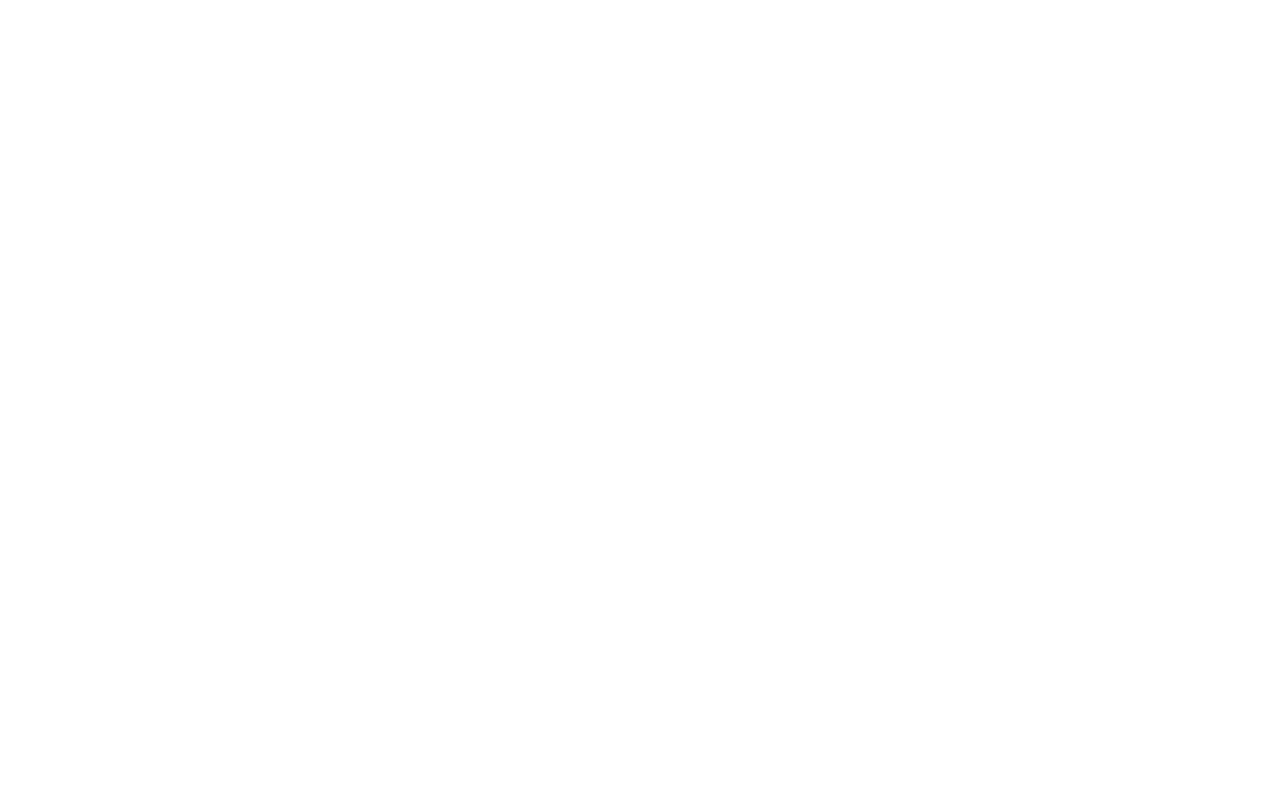
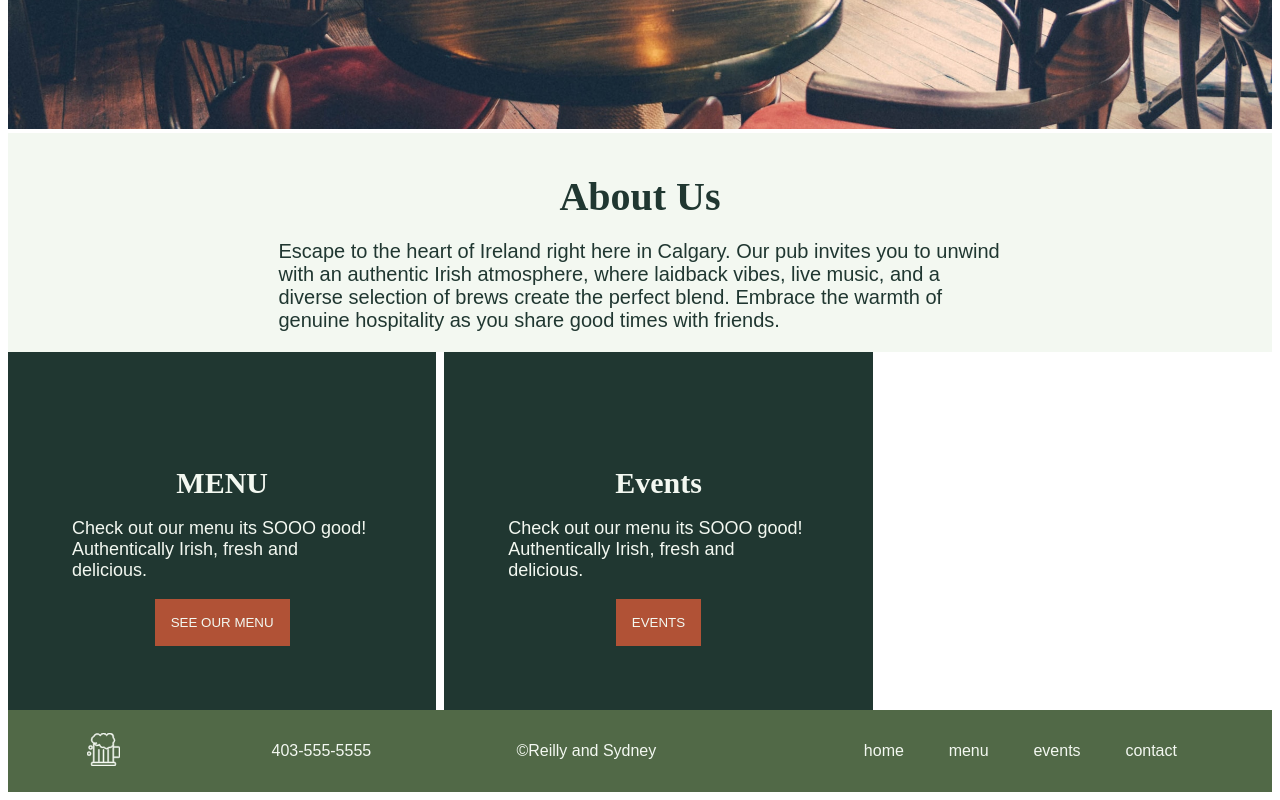
Before and after one commit to HazyInk/cpnt262-final-project, a SvelteKit app: page / in a window 1280 px wide. Shown: the part 780-1580 px from the top of the page. Before the commit the page ends 800 px from the top, so only its background shows below. Built offline with nearby package versions, Linux system fonts and the light colour scheme.

Commit message:
added main page styles and added empty menu page for main and nav to link to

```diff
--- a/src/lib/components/Footer.svelte
+++ b/src/lib/components/Footer.svelte
@@ -20,7 +20,7 @@
 
 <style>
 footer {
-    background-color: #28463E;
+    background-color: #516947;
     width: 100%;
     color: #F3F8F1;
     display: flex;
--- a/src/lib/components/NavBar.svelte
+++ b/src/lib/components/NavBar.svelte
@@ -2,8 +2,7 @@
   const navItems = [
     {name: 'home', href: "/"},
     {name:'menu', href:'/menu'},
-    {name:'events', href: '/events'},
-    {name:'contact', href: '/'}
+    {name:'events', href: '/events'}
   ];
 </script>
 
--- a/src/routes/+page.svelte
+++ b/src/routes/+page.svelte
@@ -19,6 +19,111 @@
   <title>Home</title>
 </svelte:head>
 
+<main>
+  <div>
+    <img id = "hero" src="./home.jpg" alt="a bar">
+  </div>
+ <section id="about-us">
+  <h3>About Us</h3>
+  <p>Escape to the heart of Ireland right here in Calgary. Our pub invites you to unwind with an authentic Irish atmosphere, where laidback vibes, live music, and a diverse selection of brews create the perfect blend. Embrace the warmth of genuine hospitality as you share good times with friends. </p>
+ </section>
+ <section id="menu-and-events">
+
+    <div id="menu">
+      <h5>MENU</h5>
+      <p class="sub-print">Check out our menu its SOOO good! Authentically Irish, fresh and delicious. </p>
+      <a href="/menu"><button>SEE OUR MENU</button></a>
+    </div>
+    <div id="events">
+      <h5>Events</h5>
+      <p class="sub-print">Check out our menu its SOOO good! Authentically Irish, fresh and delicious. </p>
+      <a href="/events"><button>EVENTS</button></a>
+    </div>
+
+ </section>
+</main>
+
+
+<style>
+  #hero{
+    max-width: 100%;
+    max-height: auto;
+  }
+  #about-us {
+    display: flex;
+    flex-direction: column;
+    align-items: center;
+    background-color: #F3F8F1;
+    color: #203731;
+  }
+  h3 {
+    font-family: 'Croissant One', cursive;
+    font-size: 40px;
+    display: block;
+    padding: 0;
+    margin-bottom: 0;
+  }
+
+  p {
+    max-width: 65ch;
+    font-family: 'Ubuntu', sans-serif;
+    font-size: 20px
+  }
+  #menu-and-events {
+    display:flex;
+    gap: 0.5rem;
+  }
+  #menu {
+    display: flex;
+    flex-direction: column;
+    padding: 4rem;
+    background-color:#203731;
+    max-width: 40vw;
+    justify-content: center;
+    align-items: center;
+    color:#F3F8F1;
+  }
+
+  h5 {
+    font-family: 'Croissant One', cursive;
+    display: block;
+    padding: 0;
+    margin-bottom: 0;
+    font-size: 30px;
+  }
+
+  .sub-print{
+    font-size: 18px;
+    max-width: 30ch;
+  }
+  #events {
+    display: flex;
+    flex-direction: column;
+    padding: 4rem;
+    background-color:#203731;
+    max-width: 40vw;
+    justify-content: center;
+    align-items: center;
+    color:#F3F8F1;
+  }
+
+  button {
+    background-color: #B15236;
+    font-family: 'Ubuntu', sans-serif;
+    padding:1rem;
+    color:#F3F8F1;
+    border: none;
+  }
+
+  button:hover {
+    background-color:#6d2c19;
+  }
+</style>
+
+
+
+
+
 
 <!-- <main>
 <div class="card-container">
--- /dev/null
+++ b/src/routes/menu/+page.svelte
@@ -0,0 +1 @@
+<!-- empty page for menu -->
```
Also changed, not shown: static/home.jpg (added), 1 other file (tests, documents, lock files or other folders).
